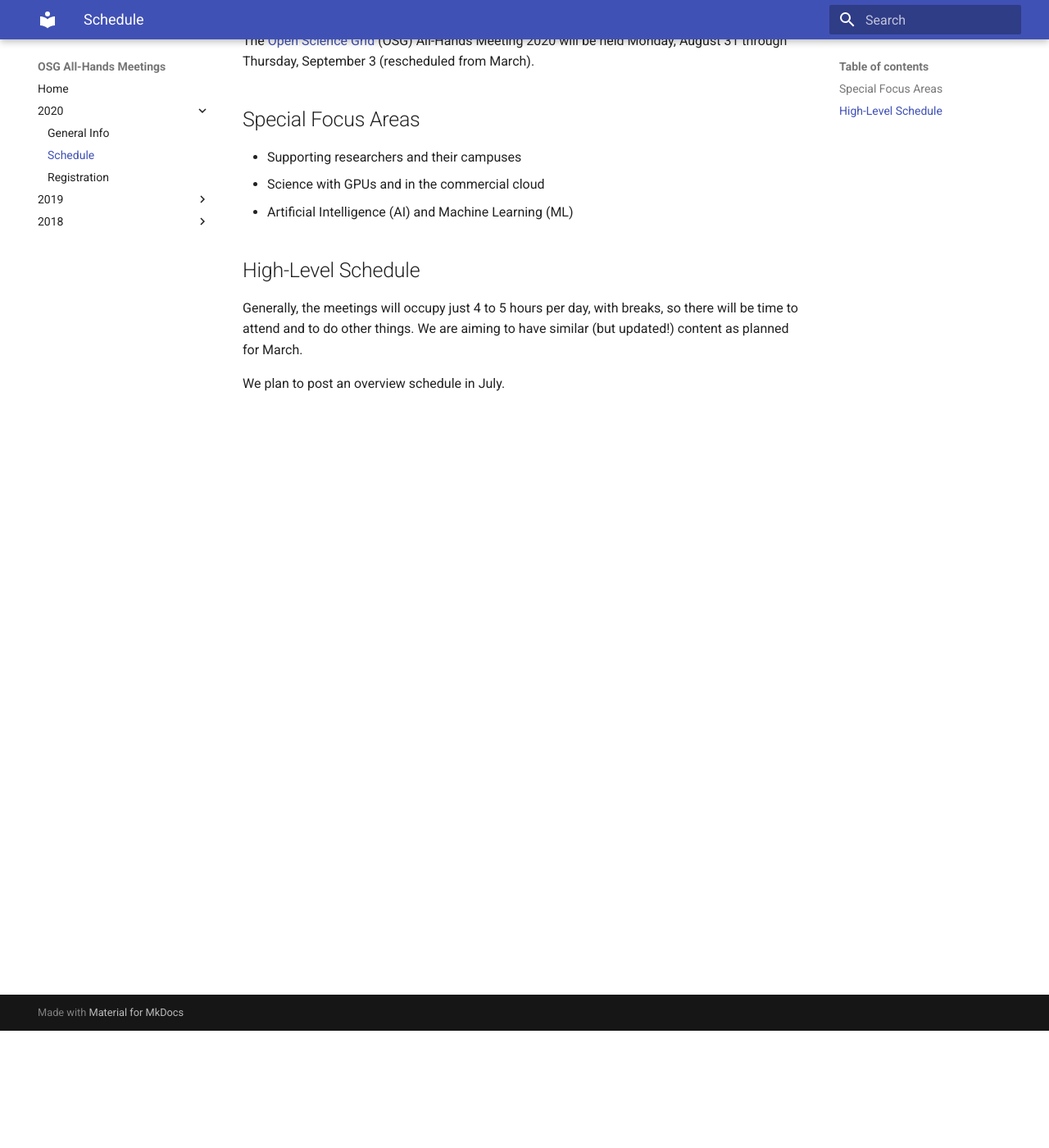
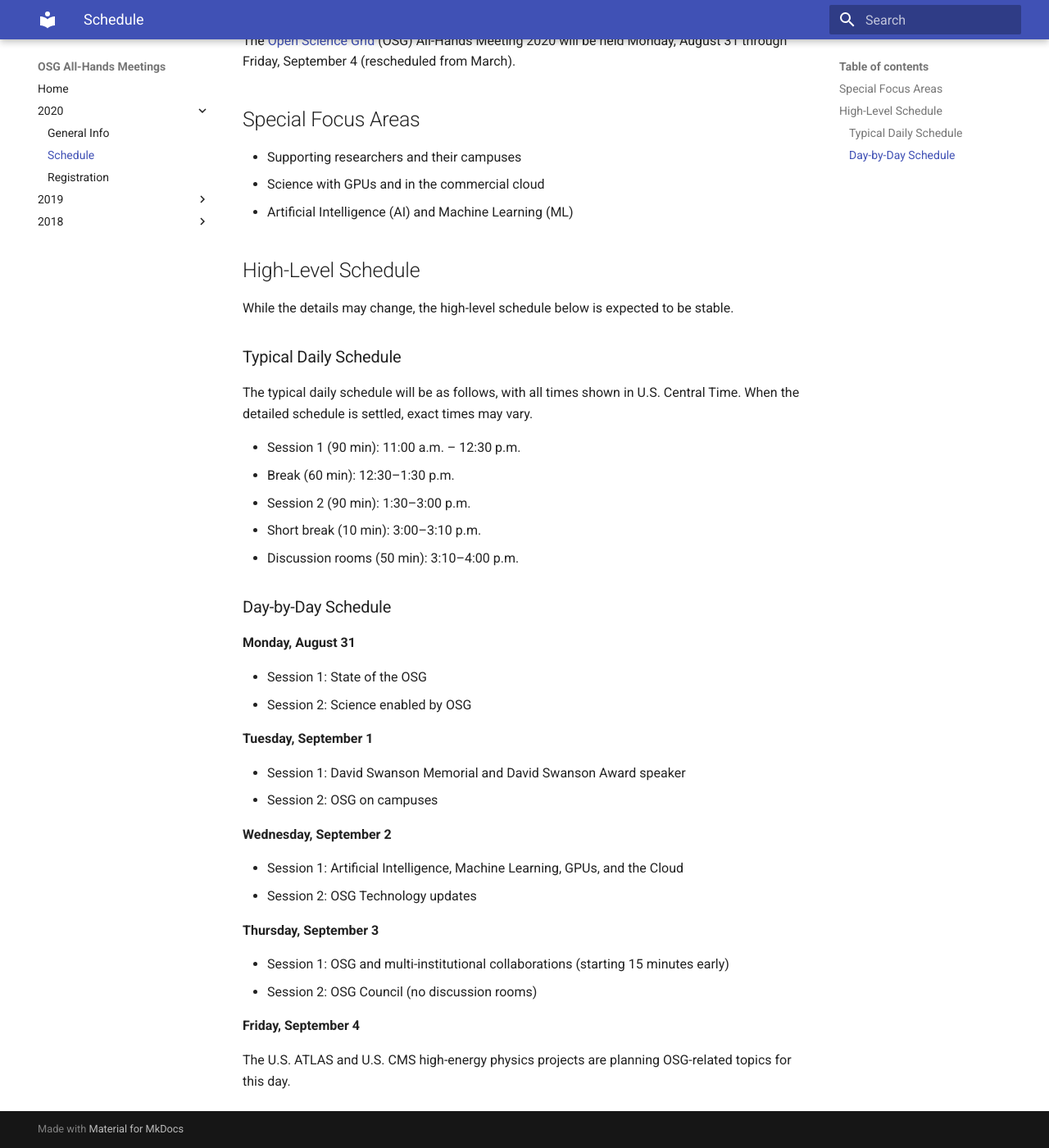
Before and after one commit to osg-htc/all-hands, an MkDocs documentation site: the page built from docs/2020/schedule.md, in a window 1280 px wide and 1400 px high, scrolled down 143 px. Shown: the whole window at 82% size. Built offline with MkDocs 1.6.1 and Material for MkDocs 9.7.7, drawn with Linux system fonts in a browser that asks for light colours; old or Windows-style settings are respelled for this version of MkDocs.

Commit message:
Virtual high-level schedule

```diff
--- a/docs/2020/schedule.md
+++ b/docs/2020/schedule.md
@@ -1,8 +1,8 @@
 # OSG All-Hands Meeting 2020 &ndash; Schedule
 
 The [Open Science Grid](https://www.opensciencegrid.org) (OSG) All-Hands Meeting
-2020 will be held Monday, August 31 through Thursday,
-September 3 (rescheduled from March).
+2020 will be held Monday, August 31 through Friday,
+September 4 (rescheduled from March).
 
 ## Special Focus Areas
 
@@ -12,8 +12,43 @@
 
 ## High-Level Schedule
 
-Generally, the meetings will occupy just 4 to 5 hours per day, with breaks,
-so there will be time to attend and to do other things. We are aiming to
-have similar (but updated!) content as planned for March.
+While the details may change, the high-level schedule below is expected to be
+stable.
 
-We plan to post an overview schedule in July.
+### Typical Daily Schedule
+
+The typical daily schedule will be as follows, with all times shown in
+U.S. Central Time.  When the detailed schedule is settled, exact times may vary.
+
+*   Session 1 (90 min): 11:00 a.m. &ndash; 12:30 p.m.
+*   Break (60 min): 12:30&ndash;1:30 p.m.
+*   Session 2 (90 min): 1:30&ndash;3:00 p.m.
+*   Short break (10 min): 3:00&ndash;3:10 p.m.
+*   Discussion rooms (50 min): 3:10&ndash;4:00 p.m.
+
+### Day-by-Day Schedule
+
+**Monday, August 31**
+
+*   Session 1: State of the OSG
+*   Session 2: Science enabled by OSG
+
+**Tuesday, September 1**
+
+*   Session 1: David Swanson Memorial and David Swanson Award speaker
+*   Session 2: OSG on campuses
+
+**Wednesday, September 2**
+
+*   Session 1: Artificial Intelligence, Machine Learning, GPUs, and the Cloud
+*   Session 2: OSG Technology updates
+
+**Thursday, September 3**
+
+*   Session 1: OSG and multi-institutional collaborations (starting 15 minutes early)
+*   Session 2: OSG Council (no discussion rooms)
+
+**Friday, September 4**
+
+The U.S. ATLAS and U.S. CMS high-energy physics projects are planning
+OSG-related topics for this day.
```
